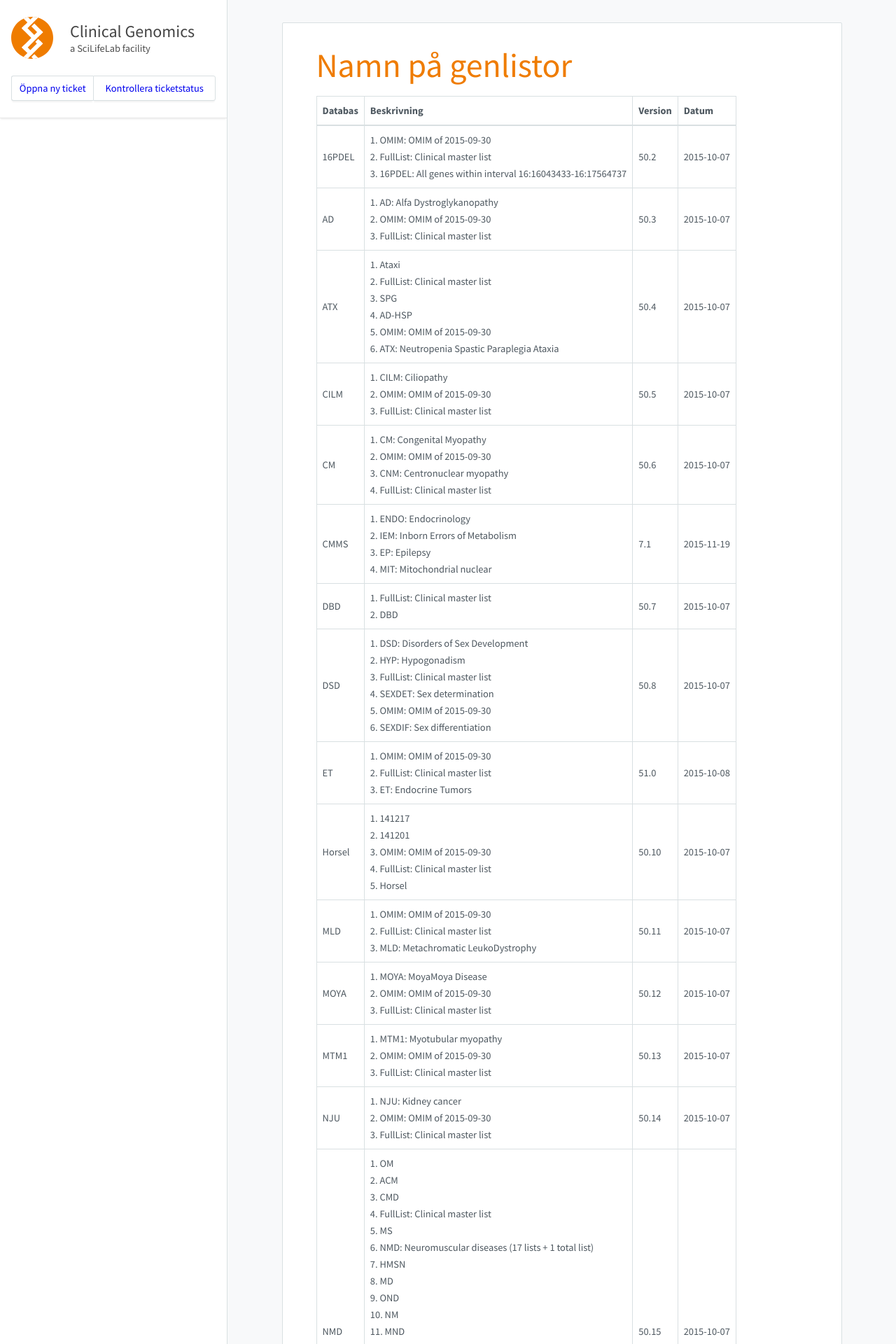
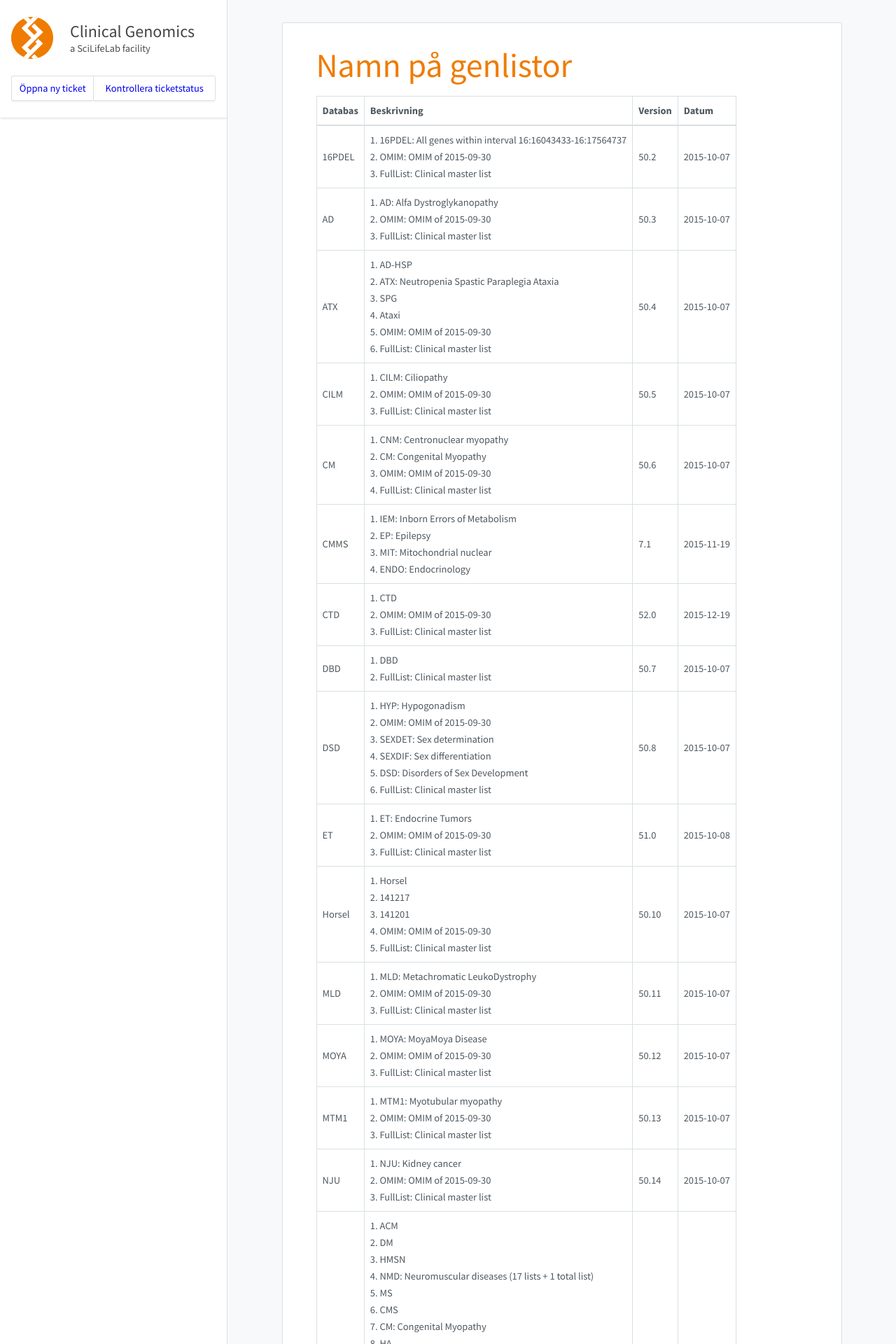
Before and after one commit to Clinical-Genomics/clinical-genomics.github.io, a Jekyll site: the page built from _pages/namnpagenlistor.md, in a window 1280 px wide. Shown: the top 1920 px of the page at 70% size. Built offline with Jekyll 4.4.1, drawn with Linux system fonts in a browser that asks for light colours; nearby versions of some CDN libraries; some of the changed text lies outside the part shown.

Commit message:
Update to cust002-CTD.txt

```diff
--- a/_pages/namnpagenlistor.md
+++ b/_pages/namnpagenlistor.md
@@ -8,25 +8,26 @@ title: Namn på genlistor
 
 |Databas|Beskrivning|Version|Datum|
 |---|---|---|---|
-|16PDEL|1. OMIM: OMIM of 2015-09-30<br />2. FullList: Clinical master list<br />3. 16PDEL: All genes within interval 16:16043433-16:17564737<br />|50.2|2015-10-07|
+|16PDEL|1. 16PDEL: All genes within interval 16:16043433-16:17564737<br />2. OMIM: OMIM of 2015-09-30<br />3. FullList: Clinical master list<br />|50.2|2015-10-07|
 |AD|1. AD: Alfa Dystroglykanopathy<br />2. OMIM: OMIM of 2015-09-30<br />3. FullList: Clinical master list<br />|50.3|2015-10-07|
-|ATX|1. Ataxi<br />2. FullList: Clinical master list<br />3. SPG<br />4. AD-HSP<br />5. OMIM: OMIM of 2015-09-30<br />6. ATX: Neutropenia Spastic Paraplegia Ataxia<br />|50.4|2015-10-07|
+|ATX|1. AD-HSP<br />2. ATX: Neutropenia Spastic Paraplegia Ataxia<br />3. SPG<br />4. Ataxi<br />5. OMIM: OMIM of 2015-09-30<br />6. FullList: Clinical master list<br />|50.4|2015-10-07|
 |CILM|1. CILM: Ciliopathy<br />2. OMIM: OMIM of 2015-09-30<br />3. FullList: Clinical master list<br />|50.5|2015-10-07|
-|CM|1. CM: Congenital Myopathy<br />2. OMIM: OMIM of 2015-09-30<br />3. CNM: Centronuclear myopathy<br />4. FullList: Clinical master list<br />|50.6|2015-10-07|
-|CMMS|1. ENDO: Endocrinology<br />2. IEM: Inborn Errors of Metabolism<br />3. EP: Epilepsy<br />4. MIT: Mitochondrial nuclear<br />|7.1|2015-11-19|
-|DBD|1. FullList: Clinical master list<br />2. DBD<br />|50.7|2015-10-07|
-|DSD|1. DSD: Disorders of Sex Development<br />2. HYP: Hypogonadism<br />3. FullList: Clinical master list<br />4. SEXDET: Sex determination<br />5. OMIM: OMIM of 2015-09-30<br />6. SEXDIF: Sex differentiation<br />|50.8|2015-10-07|
-|ET|1. OMIM: OMIM of 2015-09-30<br />2. FullList: Clinical master list<br />3. ET: Endocrine Tumors<br />|51.0|2015-10-08|
-|Horsel|1. 141217<br />2. 141201<br />3. OMIM: OMIM of 2015-09-30<br />4. FullList: Clinical master list<br />5. Horsel<br />|50.10|2015-10-07|
-|MLD|1. OMIM: OMIM of 2015-09-30<br />2. FullList: Clinical master list<br />3. MLD: Metachromatic LeukoDystrophy<br />|50.11|2015-10-07|
+|CM|1. CNM: Centronuclear myopathy<br />2. CM: Congenital Myopathy<br />3. OMIM: OMIM of 2015-09-30<br />4. FullList: Clinical master list<br />|50.6|2015-10-07|
+|CMMS|1. IEM: Inborn Errors of Metabolism<br />2. EP: Epilepsy<br />3. MIT: Mitochondrial nuclear<br />4. ENDO: Endocrinology<br />|7.1|2015-11-19|
+|CTD|1. CTD<br />2. OMIM: OMIM of 2015-09-30<br />3. FullList: Clinical master list<br />|52.0|2015-12-19|
+|DBD|1. DBD<br />2. FullList: Clinical master list<br />|50.7|2015-10-07|
+|DSD|1. HYP: Hypogonadism<br />2. OMIM: OMIM of 2015-09-30<br />3. SEXDET: Sex determination<br />4. SEXDIF: Sex differentiation<br />5. DSD: Disorders of Sex Development<br />6. FullList: Clinical master list<br />|50.8|2015-10-07|
+|ET|1. ET: Endocrine Tumors<br />2. OMIM: OMIM of 2015-09-30<br />3. FullList: Clinical master list<br />|51.0|2015-10-08|
+|Horsel|1. Horsel<br />2. 141217<br />3. 141201<br />4. OMIM: OMIM of 2015-09-30<br />5. FullList: Clinical master list<br />|50.10|2015-10-07|
+|MLD|1. MLD: Metachromatic LeukoDystrophy<br />2. OMIM: OMIM of 2015-09-30<br />3. FullList: Clinical master list<br />|50.11|2015-10-07|
 |MOYA|1. MOYA: MoyaMoya Disease<br />2. OMIM: OMIM of 2015-09-30<br />3. FullList: Clinical master list<br />|50.12|2015-10-07|
 |MTM1|1. MTM1: Myotubular myopathy<br />2. OMIM: OMIM of 2015-09-30<br />3. FullList: Clinical master list<br />|50.13|2015-10-07|
 |NJU|1. NJU: Kidney cancer<br />2. OMIM: OMIM of 2015-09-30<br />3. FullList: Clinical master list<br />|50.14|2015-10-07|
-|NMD|1. OM<br />2. ACM<br />3. CMD<br />4. FullList: Clinical master list<br />5. MS<br />6. NMD: Neuromuscular diseases (17 lists + 1 total list)<br />7. HMSN<br />8. MD<br />9. OND<br />10. NM<br />11. MND<br />12. CRD<br />13. IC<br />14. MM<br />15. HA<br />16. HCM<br />17. HP<br />18. CM: Congenital Myopathy<br />19. OMIM: OMIM of 2015-09-30<br />20. CMS<br />21. DM<br />|50.15|2015-10-07|
+|NMD|1. ACM<br />2. DM<br />3. HMSN<br />4. NMD: Neuromuscular diseases (17 lists + 1 total list)<br />5. MS<br />6. CMS<br />7. CM: Congenital Myopathy<br />8. HA<br />9. MND<br />10. OM<br />11. CRD<br />12. OMIM: OMIM of 2015-09-30<br />13. HP<br />14. HCM<br />15. MD<br />16. IC<br />17. MM<br />18. OND<br />19. CMD<br />20. NM<br />21. FullList: Clinical master list<br />|50.15|2015-10-07|
 |OMIM|1. OMIM: OMIM of 2015-09-30<br />2. FullList: Clinical master list<br />|51.1|2015-10-13|
-|ORO|1. OMIM: OMIM of 2015-09-30<br />2. FullList: Clinical master list<br />3. ORO: Oro-facial-digital syndrome<br />|50.17|2015-10-07|
+|ORO|1. ORO: Oro-facial-digital syndrome<br />2. OMIM: OMIM of 2015-09-30<br />3. FullList: Clinical master list<br />|50.17|2015-10-07|
 |PAF1|1. PAF1: RNA polymerase II-associated factor<br />2. OMIM: OMIM of 2015-09-30<br />3. FullList: Clinical master list<br />|50.18|2015-10-07|
-|PID|1. PIDCAD: PID Candidates<br />2. FullList: Clinical master list<br />3. PID: Primary Immune Deficiency<br />|7.2|2015-10-21|
+|PID|1. PID: Primary Immune Deficiency<br />2. PIDCAD: PID Candidates<br />3. FullList: Clinical master list<br />|7.2|2015-10-21|
 |SCN|1. SCN: Neutropenia<br />2. OMIM: OMIM of 2015-09-30<br />3. FullList: Clinical master list<br />|50.19|2015-10-07|
 |SHANK1|1. SHANK1: SH3 and multiple ankyrin repeat domains 1<br />2. OMIM: OMIM of 2015-09-30<br />3. FullList: Clinical master list<br />|50.20|2015-10-07|
 |SKD|1. SKD: Skeletal dysplasia<br />2. OMIM: OMIM of 2015-09-30<br />3. FullList: Clinical master list<br />|50.21|2015-10-07|
```
